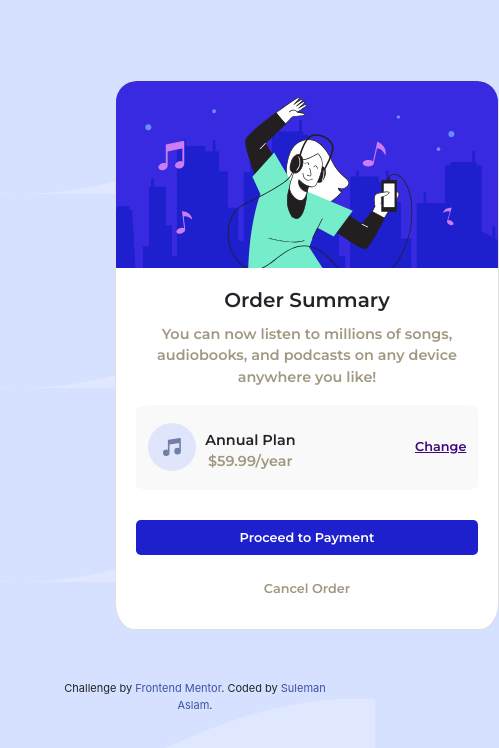
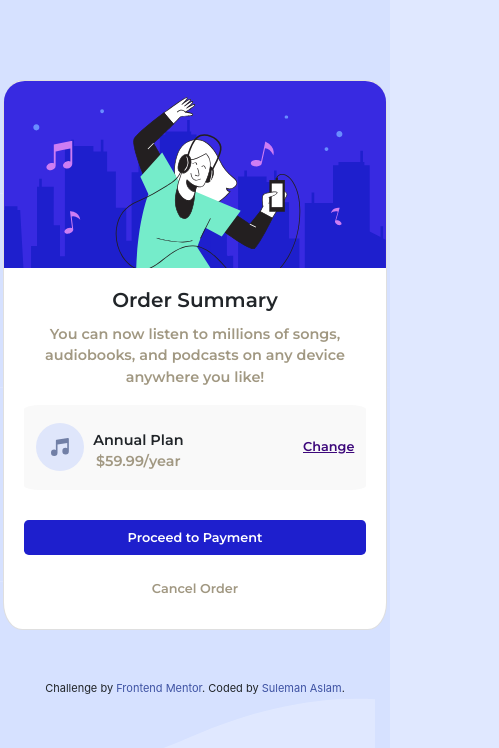
Before and after one commit to maliksulemanaslam/order-summary-component, a plain HTML site: page index.html in a window 390 px wide. Shown: the whole page, 499 px wide, since content can reach past the window. Drawn offline with nearby package versions, Linux system fonts and the light colour scheme.

Commit message:
Updated style

```diff
--- a/styles.css
+++ b/styles.css
@@ -120,11 +120,5 @@ span {
   body {
     background-image: url("images/pattern-background-mobile.svg");
     background-color: hsl(225, 100%, 94%);
-    padding-left: 50px;
-    padding-right: 50px;
-  }
-  .bigger-card {
-    border-radius: 5%;
-    margin: 80px 65px 50px;
   }
 }
```
